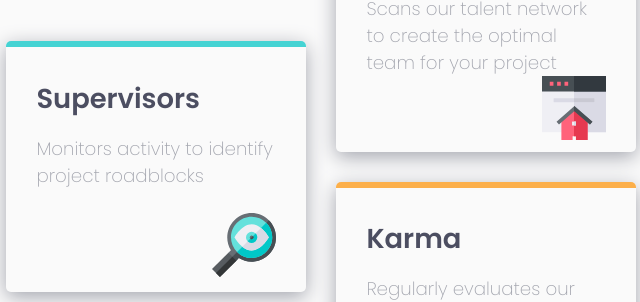
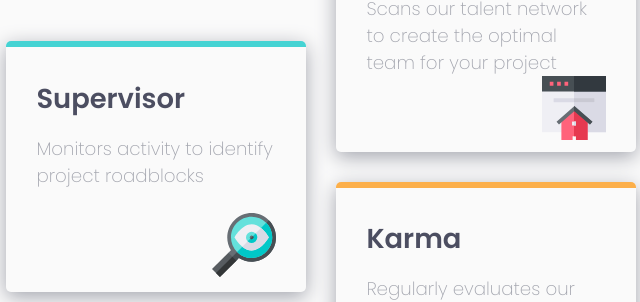
Before and after one commit to el-shredders/forCardsFeature, a plain HTML site: page index.html in a window 1280 px wide. Shown: the part 379-681 px from the top of the page, 154-794 px from the left. Drawn offline with Linux system fonts and the light colour scheme.

Commit message:
test again

```diff
--- a/index.html
+++ b/index.html
@@ -32,7 +32,7 @@
             </div>
         </div>
         <div class="card supervisor">
-            <h3>Supervisors</h3>
+            <h3>Supervisor</h3>
             <p>Monitors activity to identify project roadblocks</p>
             <div class="iconContainer">
             <img src="./img/icon-supervisor.svg" alt="icon-house">
```
